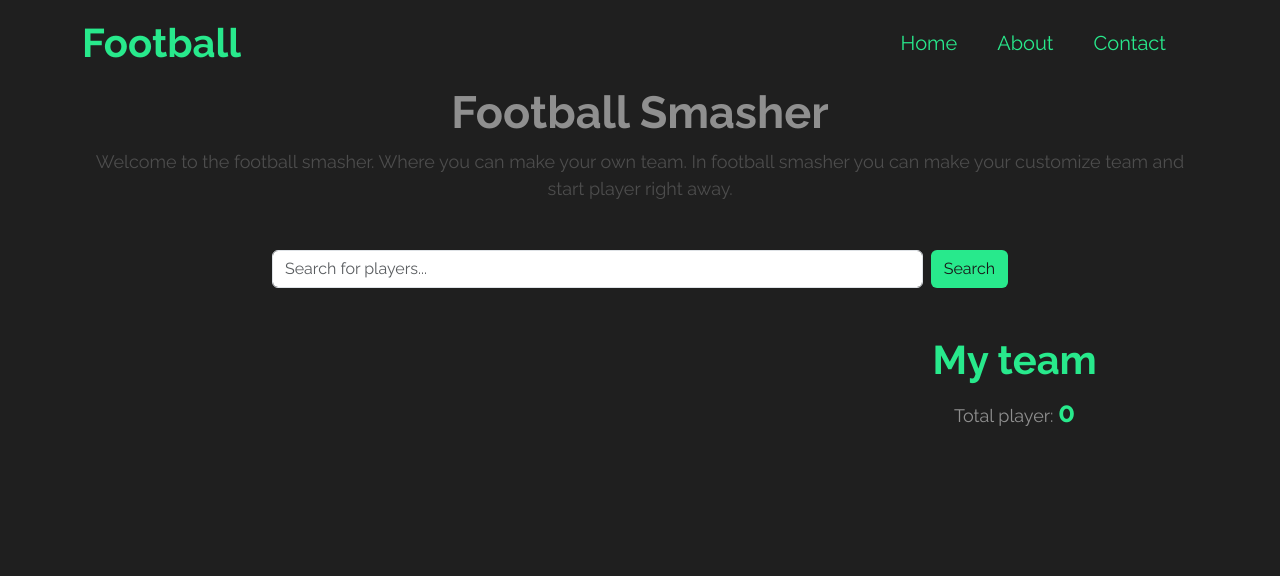
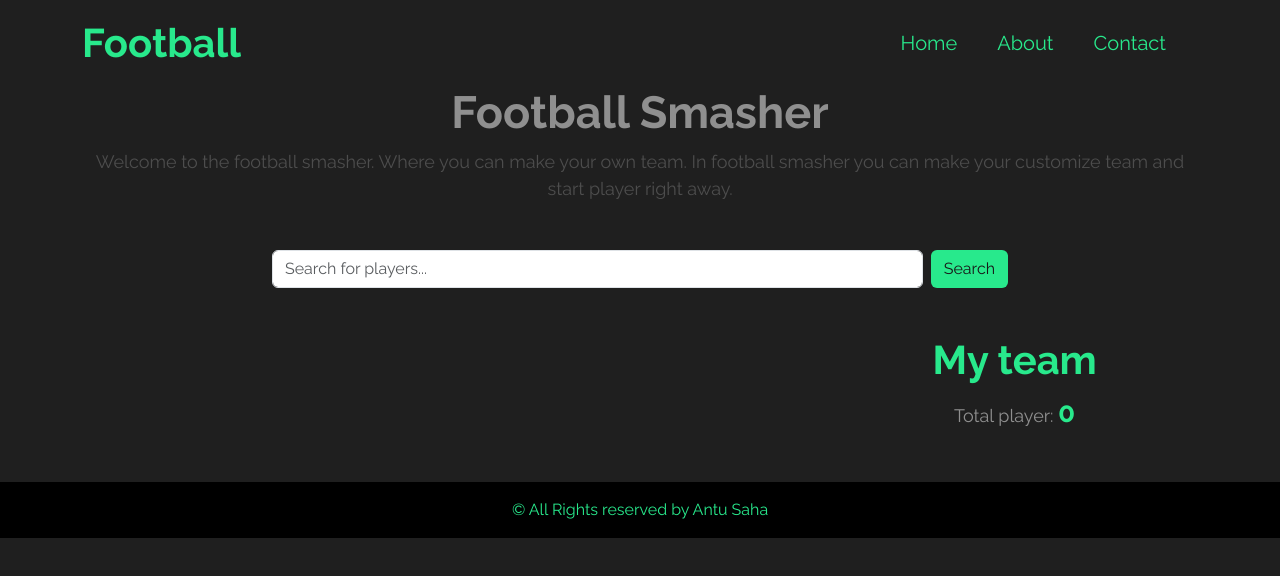
Before and after one commit to antusaha970/football-smasher, a plain HTML site: page index.html in a window 1280 px wide. Drawn offline with nearby package versions, Linux system fonts and the light colour scheme; no server answers.

Commit message:
footer added

```diff
--- a/index.html
+++ b/index.html
@@ -119,6 +119,14 @@
       <!-- show player area  section-->
     </main>
 
+    <footer class="bg-black mt-5 mb-0">
+      <div class="container">
+        <p class="text-center p-3 mb-0 base-color-text">
+          &copy; All Rights reserved by Antu Saha
+        </p>
+      </div>
+    </footer>
+
     <script
       src="https://cdn.jsdelivr.net/npm/bootstrap@5.3.3/dist/js/bootstrap.bundle.min.js"
       integrity="sha384-YvpcrYf0tY3lHB60NNkmXc5s9fDVZLESaAA55NDzOxhy9GkcIdslK1eN7N6jIeHz"
```
